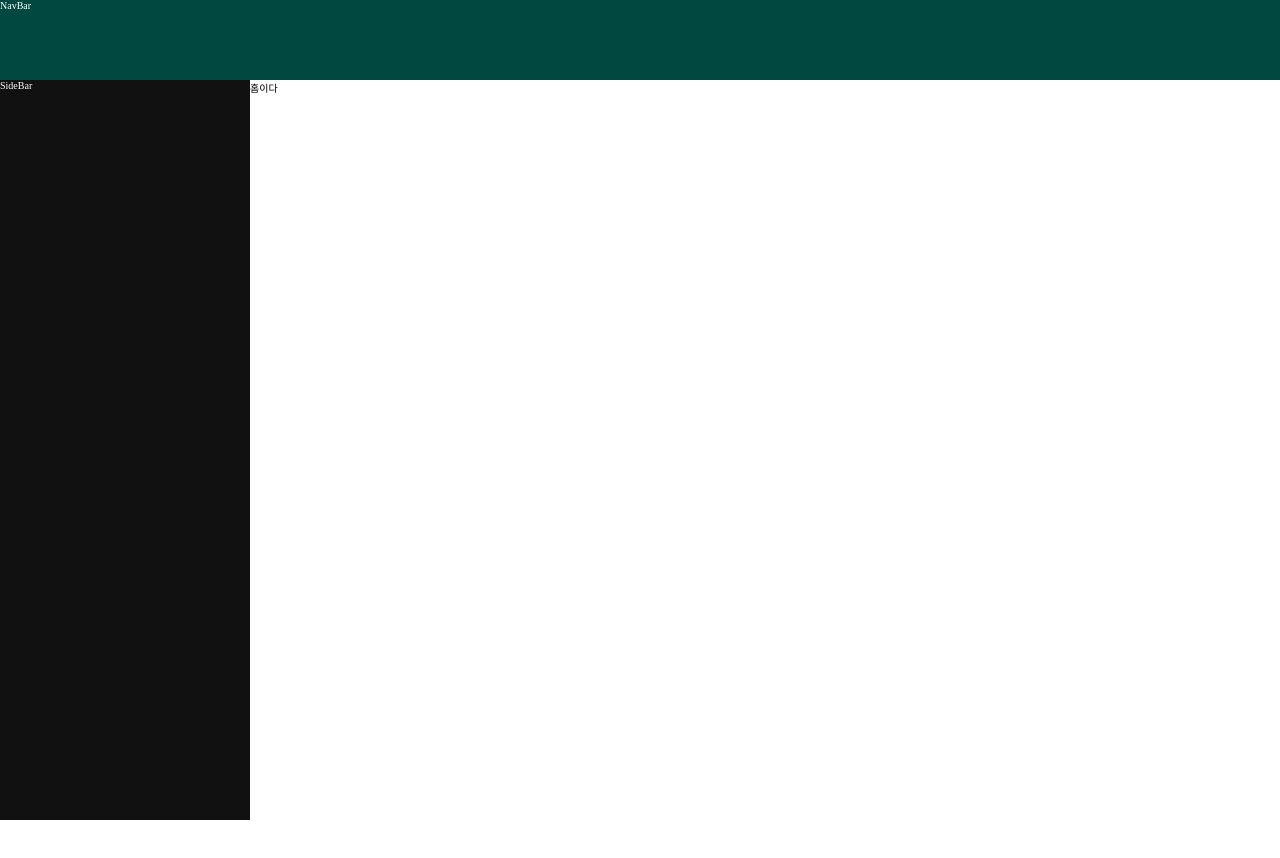
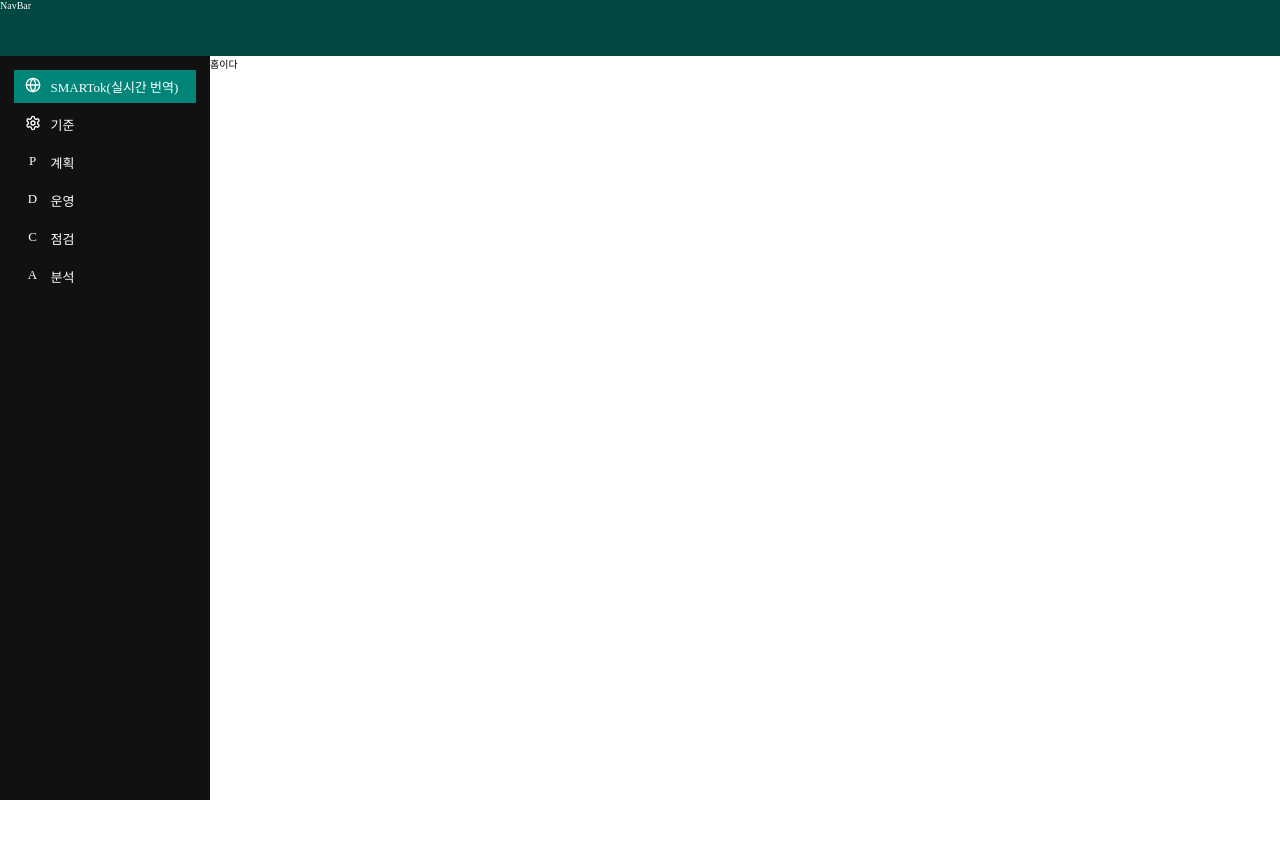
Before and after one commit to zermzerm/translation-room, a React (Create React App) app: page / in a window 1280 px wide. Shown: the top 858 px of the page. Built offline with nearby package versions, Linux system fonts and the light colour scheme.

Commit message:
사이드바 작업

```diff
--- /dev/null
+++ b/src/assets/icons/GlobeIcon.jsx
@@ -0,0 +1,18 @@
+export const GlobeIcon = () => (
+  <svg
+    xmlns="http://www.w3.org/2000/svg"
+    width="16"
+    height="16"
+    viewBox="0 0 24 24"
+    fill="none"
+    stroke="currentColor"
+    strokeWidth="2"
+    strokeLinecap="round"
+    strokeLinejoin="round"
+    aria-hidden="true"
+  >
+    <circle cx="12" cy="12" r="10" />
+    <path d="M12 2a14.5 14.5 0 0 0 0 20 14.5 14.5 0 0 0 0-20" />
+    <path d="M2 12h20" />
+  </svg>
+);
--- /dev/null
+++ b/src/assets/icons/SettingIcon.jsx
@@ -0,0 +1,18 @@
+export const SettingIcon = () => (
+  <svg
+    xmlns="http://www.w3.org/2000/svg"
+    width="16"
+    height="16"
+    viewBox="0 0 24 24"
+    fill="none"
+    stroke="currentColor"
+    stroke-width="2"
+    stroke-linecap="round"
+    stroke-linejoin="round"
+    class="lucide lucide-settings"
+    aria-hidden="true"
+  >
+    <path d="M12.22 2h-.44a2 2 0 0 0-2 2v.18a2 2 0 0 1-1 1.73l-.43.25a2 2 0 0 1-2 0l-.15-.08a2 2 0 0 0-2.73.73l-.22.38a2 2 0 0 0 .73 2.73l.15.1a2 2 0 0 1 1 1.72v.51a2 2 0 0 1-1 1.74l-.15.09a2 2 0 0 0-.73 2.73l.22.38a2 2 0 0 0 2.73.73l.15-.08a2 2 0 0 1 2 0l.43.25a2 2 0 0 1 1 1.73V20a2 2 0 0 0 2 2h.44a2 2 0 0 0 2-2v-.18a2 2 0 0 1 1-1.73l.43-.25a2 2 0 0 1 2 0l.15.08a2 2 0 0 0 2.73-.73l.22-.39a2 2 0 0 0-.73-2.73l-.15-.08a2 2 0 0 1-1-1.74v-.5a2 2 0 0 1 1-1.74l.15-.09a2 2 0 0 0 .73-2.73l-.22-.38a2 2 0 0 0-2.73-.73l-.15.08a2 2 0 0 1-2 0l-.43-.25a2 2 0 0 1-1-1.73V4a2 2 0 0 0-2-2z"></path>
+    <circle cx="12" cy="12" r="3"></circle>
+  </svg>
+);
--- a/src/components/NavBar/NavBar.module.css
+++ b/src/components/NavBar/NavBar.module.css
@@ -6,6 +6,6 @@
   right: 0;
   color: white;
   width: 100%;
-  height: 80px;
+  height: 56px;
   z-index: 1000;
 }
--- a/src/components/SideBar/SideBar.jsx
+++ b/src/components/SideBar/SideBar.jsx
@@ -1,5 +1,34 @@
+import {GlobeIcon} from "../../assets/icons/GlobeIcon";
+import {SettingIcon} from "../../assets/icons/SettingIcon";
 import styles from "./SideBar.module.css";
 
 export default function SideBar() {
-  return <div className={styles.Container}>SideBar</div>;
+  return (
+    <div className={styles.Container}>
+      <div className={`${styles.SideBarSection} ${styles.firstSection}`}>
+        <GlobeIcon />
+        <p>SMARTok(실시간 번역)</p>
+      </div>
+      <div className={styles.SideBarSection}>
+        <SettingIcon />
+        <p>기준</p>
+      </div>
+      <div className={styles.SideBarSection}>
+        <p className={styles.SideBarIcon}>P</p>
+        <p>계획</p>
+      </div>
+      <div className={styles.SideBarSection}>
+        <p className={styles.SideBarIcon}>D</p>
+        <p>운영</p>
+      </div>
+      <div className={styles.SideBarSection}>
+        <p className={styles.SideBarIcon}>C</p>
+        <p>점검</p>
+      </div>
+      <div className={styles.SideBarSection}>
+        <p className={styles.SideBarIcon}>A</p>
+        <p>분석</p>
+      </div>
+    </div>
+  );
 }
--- a/src/components/SideBar/SideBar.module.css
+++ b/src/components/SideBar/SideBar.module.css
@@ -2,9 +2,37 @@
   position: fixed;
   background-color: #111111;
   color: white;
-  width: 250px;
-  height: calc(100% - 60px);
-  top: 80px;
+  width: 210px;
+  height: calc(100% - 56px);
+  top: 56px;
   left: 0;
   z-index: 900;
+  padding: 14px;
+  font-size: 13px;
+  font-weight: 250;
+  display: flex;
+  flex-direction: column;
+  gap: 5px;
 }
+
+.firstSection {
+  background-color: #008578;
+}
+
+.SideBarSection {
+  display: flex;
+  gap: 10px;
+  padding: 7px 10.5px;
+}
+
+.SideBarSection:hover {
+  background-color: rgb(32, 41, 57);
+}
+
+.SideBarIcon {
+  width: 16px;
+  height: 16px;
+  display: flex;
+  justify-content: center;
+  font-weight: 500;
+}
--- a/src/pages/Home.module.css
+++ b/src/pages/Home.module.css
@@ -1,6 +1,6 @@
 .Container {
   position: relative;
-  margin-top: 80px;
-  margin-left: 250px;
+  margin-top: 56px;
+  margin-left: 210px;
   z-index: 1;
 }
```
